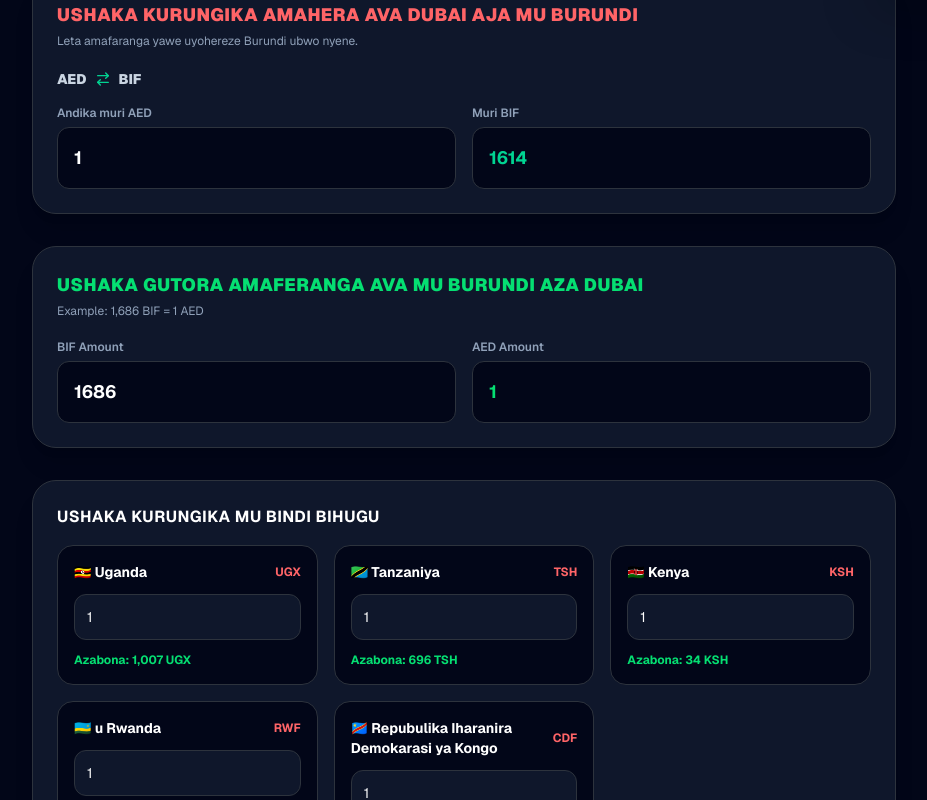
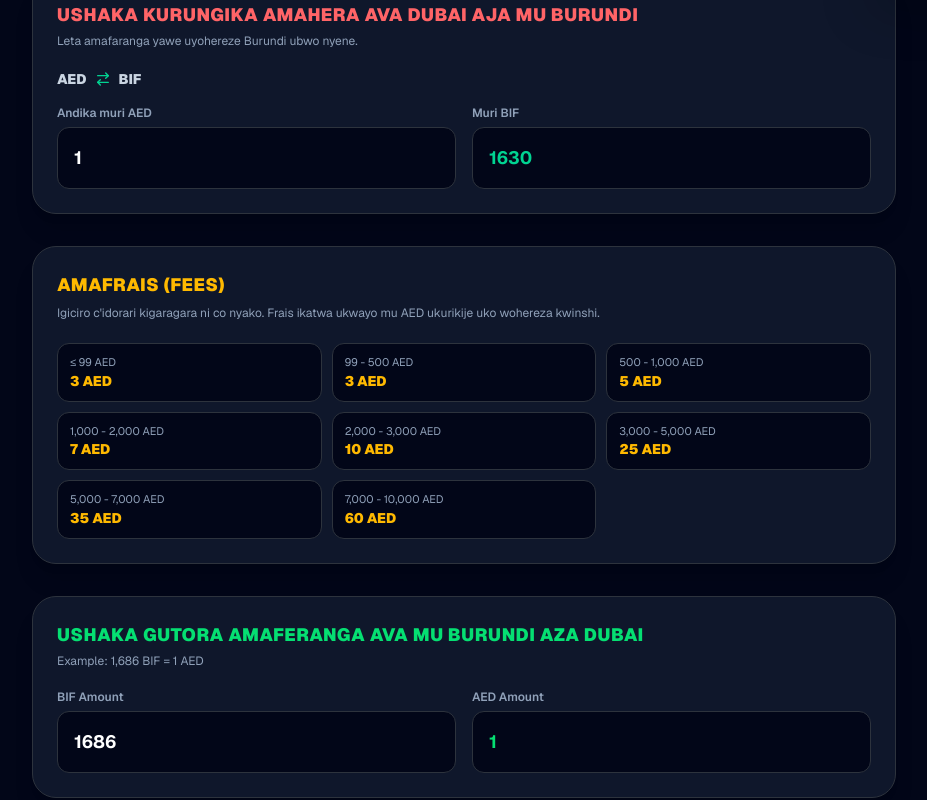
Before and after one commit to billy-257/Billy-transfer, a Next.js app: page / in a window 1280 px wide. Shown: the part 780-1580 px from the top of the page, without its empty margins (176-1103 px from the left). Built offline with nearby package versions, Linux system fonts and the light colour scheme; no server answers; the database is empty.

Commit message:
feat: add fee tiers and display logic for conversion rates
Co-authored-by: billy-257 <153241209+billy-257@users.noreply.github.com>

```diff
--- a/components/client.tsx
+++ b/components/client.tsx
@@ -73,6 +73,19 @@ const COUNTRY_RATES: Record<string, number> = {
   RWF: 3935,
   CDF: 6716,
 }
+
+type FeeRow = { maxAed: number; fee: number }
+
+const FALLBACK_FEES: FeeRow[] = [
+  { maxAed: 99, fee: 3 },
+  { maxAed: 500, fee: 3 },
+  { maxAed: 1000, fee: 5 },
+  { maxAed: 2000, fee: 7 },
+  { maxAed: 3000, fee: 10 },
+  { maxAed: 5000, fee: 25 },
+  { maxAed: 7000, fee: 35 },
+  { maxAed: 10000, fee: 60 },
+]
 
 export function HomePageClient({
   rates,
@@ -189,7 +202,7 @@ export function HomePageClient({
     useState<number | "">(1)
 
   const [bifAmount, setBifAmount] =
-    useState<number | "">(1613)
+    useState<number | "">(Math.round(fallbackP2PRate / USD_TO_AED))
 
   // Tracks whether the visitor has edited the AED/BIF example.
   const [aedTouched, setAedTouched] =
@@ -199,10 +212,11 @@ export function HomePageClient({
     p2pRate / USD_TO_AED
 
   // Keep the 1 AED example in sync with the live rate until the user edits it.
+  // Exact conversion (no hidden margin) so the numbers match the displayed rate.
   useEffect(() => {
     if (!aedTouched && bifPerAed > 0) {
       setAedAmount(1)
-      setBifAmount(Math.round(1 * bifPerAed * 0.99))
+      setBifAmount(Math.round(1 * bifPerAed))
     }
   }, [bifPerAed, aedTouched])
 
@@ -219,7 +233,7 @@ export function HomePageClient({
 
     setBifAmount(
       Math.round(
-        value * bifPerAed * 0.99
+        value * bifPerAed
       )
     )
   }
@@ -242,8 +256,7 @@ export function HomePageClient({
     setAedAmount(
       Number(
         (
-          value /
-          (bifPerAed * 0.99)
+          value / bifPerAed
         ).toFixed(2)
       )
     )
@@ -437,6 +450,16 @@ export function HomePageClient({
       p2pRate
     ).toLocaleString()
 
+  // Frais (fee) tiers, charged separately in AED. Falls back to defaults.
+  const feeTiers: FeeRow[] = (
+    Array.isArray(content.fees) ? (content.fees as FeeRow[]) : []
+  )
+    .map((t) => ({ maxAed: Number(t?.maxAed), fee: Number(t?.fee) }))
+    .filter((t) => Number.isFinite(t.maxAed) && Number.isFinite(t.fee))
+    .sort((a, b) => a.maxAed - b.maxAed)
+
+  const fees = feeTiers.length > 0 ? feeTiers : FALLBACK_FEES
+
   return (
     <div className="min-h-screen bg-slate-950 text-slate-100 font-sans pb-24">
 
@@ -477,13 +500,17 @@ export function HomePageClient({
 
         <div className="flex items-center space-x-3">
 
-          <div className="w-12 h-12 rounded-full border-2 border-red-500 overflow-hidden shadow-md bg-slate-800 flex-shrink-0">
+          <a
+            href="/admin"
+            aria-label="Kwinjira nk'umuyobozi (Admin)"
+            className="w-12 h-12 rounded-full border-2 border-red-500 overflow-hidden shadow-md bg-slate-800 flex-shrink-0 block transition hover:border-red-300"
+          >
             <img
               src="/billy-owner.png"
               alt="Uwurungika"
               className="w-full h-full object-cover object-top"
             />
-          </div>
+          </a>
 
           <div>
             <h1 className="text-lg font-bold text-white tracking-wide">
@@ -753,6 +780,44 @@ export function HomePageClient({
         </section>
 
         {/* ===================================================
+            FRAIS / FEES
+        =================================================== */}
+
+        <section className="bg-slate-900 border border-slate-800 rounded-3xl p-6 shadow-xl">
+
+          <h3 className="text-base md:text-lg font-black text-amber-400 tracking-wide uppercase mb-1">
+            AMAFRAIS (FEES)
+          </h3>
+
+          <p className="text-xs text-slate-400 mb-5 leading-5">
+            Igiciro c&apos;idorari kigaragara ni co nyako. Frais ikatwa ukwayo mu AED
+            ukurikije uko wohereza kwinshi.
+          </p>
+
+          <div className="grid grid-cols-2 sm:grid-cols-3 gap-2.5">
+            {fees.map((tier, index) => {
+              const previous = index > 0 ? fees[index - 1].maxAed : 0
+              return (
+                <div
+                  key={`${tier.maxAed}-${index}`}
+                  className="bg-slate-950 border border-slate-800 rounded-xl px-3 py-2.5"
+                >
+                  <p className="text-[11px] text-slate-400">
+                    {previous > 0
+                      ? `${previous.toLocaleString()} - ${tier.maxAed.toLocaleString()} AED`
+                      : `≤ ${tier.maxAed.toLocaleString()} AED`}
+                  </p>
+                  <p className="text-sm font-black text-amber-400">
+                    {tier.fee.toLocaleString()} AED
+                  </p>
+                </div>
+              )
+            })}
+          </div>
+
+        </section>
+
+        {/* ===================================================
             BURUNDI → DUBAI
         =================================================== */}
 
```
